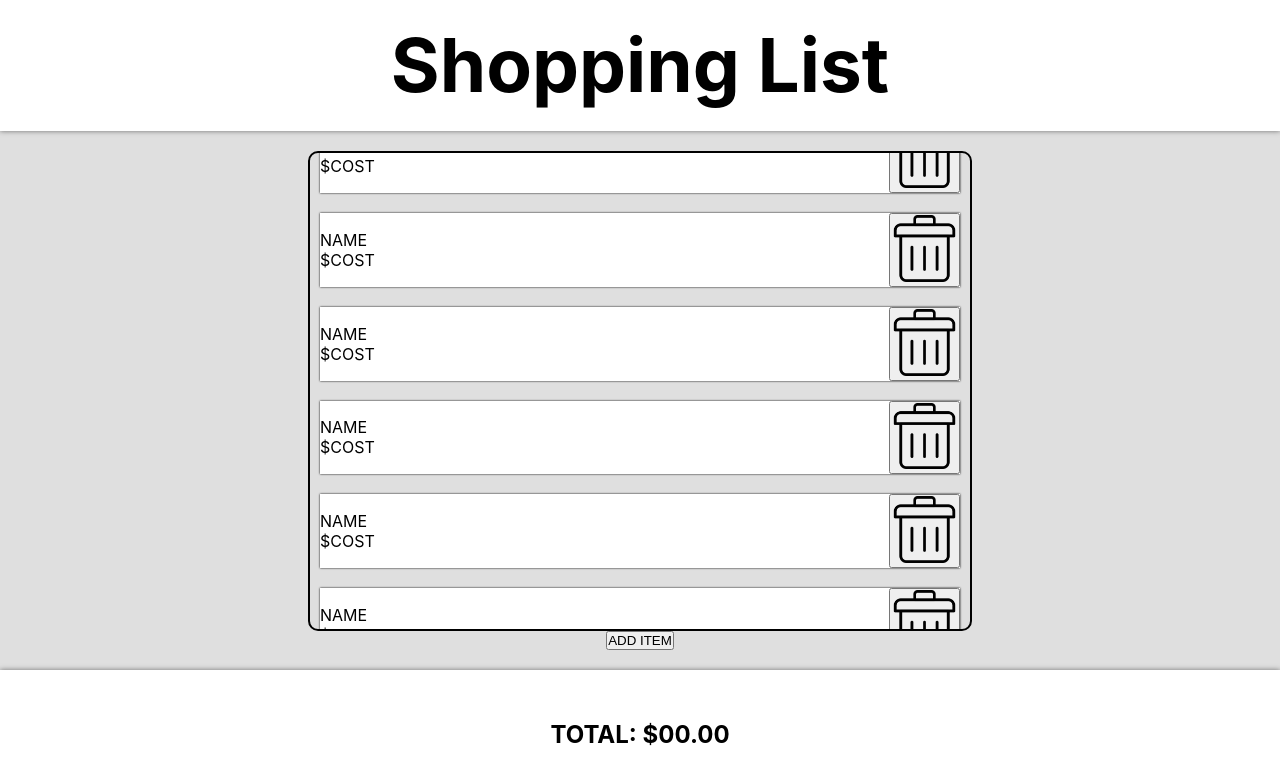
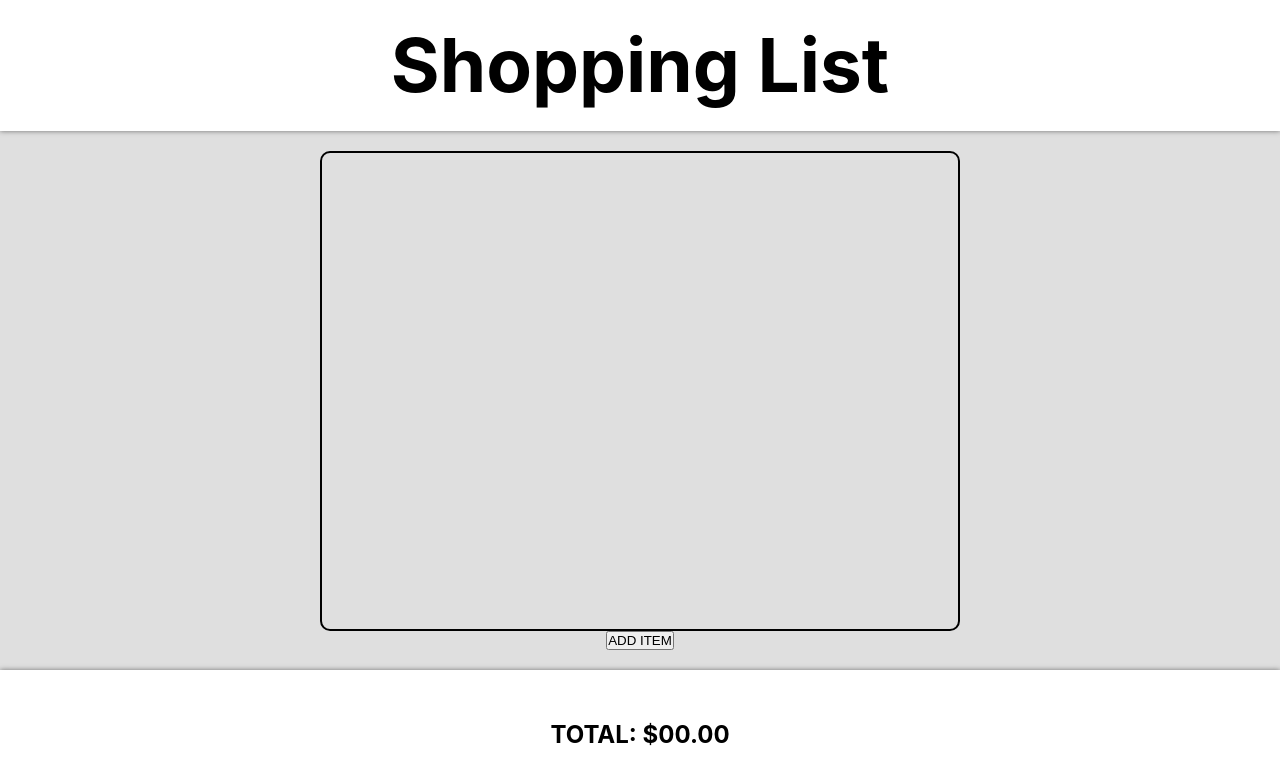
Before and after one commit to SkylerRiggle/onboard, a Next.js app in the folder client/: page / in a window 1280 px wide. Shown: the top 784 px of the page. Built offline with nearby package versions, Linux system fonts and the light colour scheme.

Commit message:
Item Card

```diff
--- a/client/pages/index.tsx
+++ b/client/pages/index.tsx
@@ -9,28 +9,7 @@ const Home: NextPage = () => {
       <h1>Shopping List</h1>
 
       <nav>
-        <ul>
-          <ListItem></ListItem>
-          <ListItem></ListItem>
-          <ListItem></ListItem>
-          <ListItem></ListItem>
-          <ListItem></ListItem>
-          <ListItem></ListItem>
-          <ListItem></ListItem>
-          <ListItem></ListItem>
-          <ListItem></ListItem>
-          <ListItem></ListItem>
-          <ListItem></ListItem>
-          <ListItem></ListItem>
-          <ListItem></ListItem>
-          <ListItem></ListItem>
-          <ListItem></ListItem>
-          <ListItem></ListItem>
-          <ListItem></ListItem>
-          <ListItem></ListItem>
-          <ListItem></ListItem>
-          <ListItem></ListItem>
-        </ul>
+        <ul />
       </nav>
 
       <Popup trigger={<button>ADD ITEM</button>} position='top center'>
--- a/client/styles/globals.css
+++ b/client/styles/globals.css
@@ -13,6 +13,7 @@ body {
 
 nav ul {
   width: fit-content;
+  min-width: 50vw;
   height: 60vh;
 
   overflow: hidden;
```
